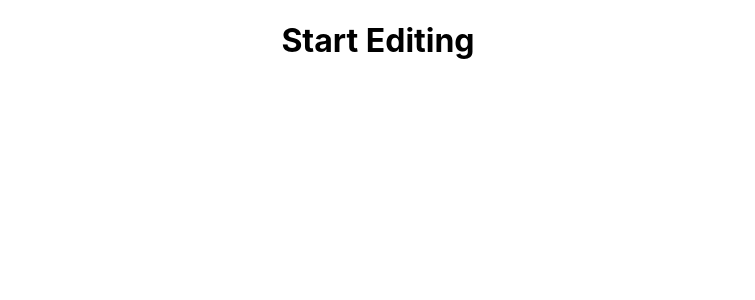
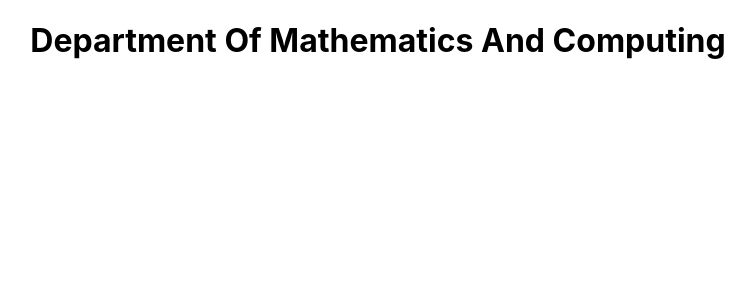
Before and after one commit to Grumpyyash/Deptt_of_MnC_Website, a React (Create React App) app in the folder mnc_website/: page / in a window 1280 px wide. Shown: the top 300 px of the page, without its empty margins (262-1017 px from the left). Built offline with nearby package versions, Linux system fonts and the light colour scheme.

Commit message:
Update App.js

```diff
--- a/mnc_website/src/App.js
+++ b/mnc_website/src/App.js
@@ -4,7 +4,7 @@ import './App.css';
 function App() {
   return (
     <div className="App">
-      <h1>Start Editing</h1>
+      <h1>Department Of Mathematics And Computing</h1>
     </div>
   );
 }
```
